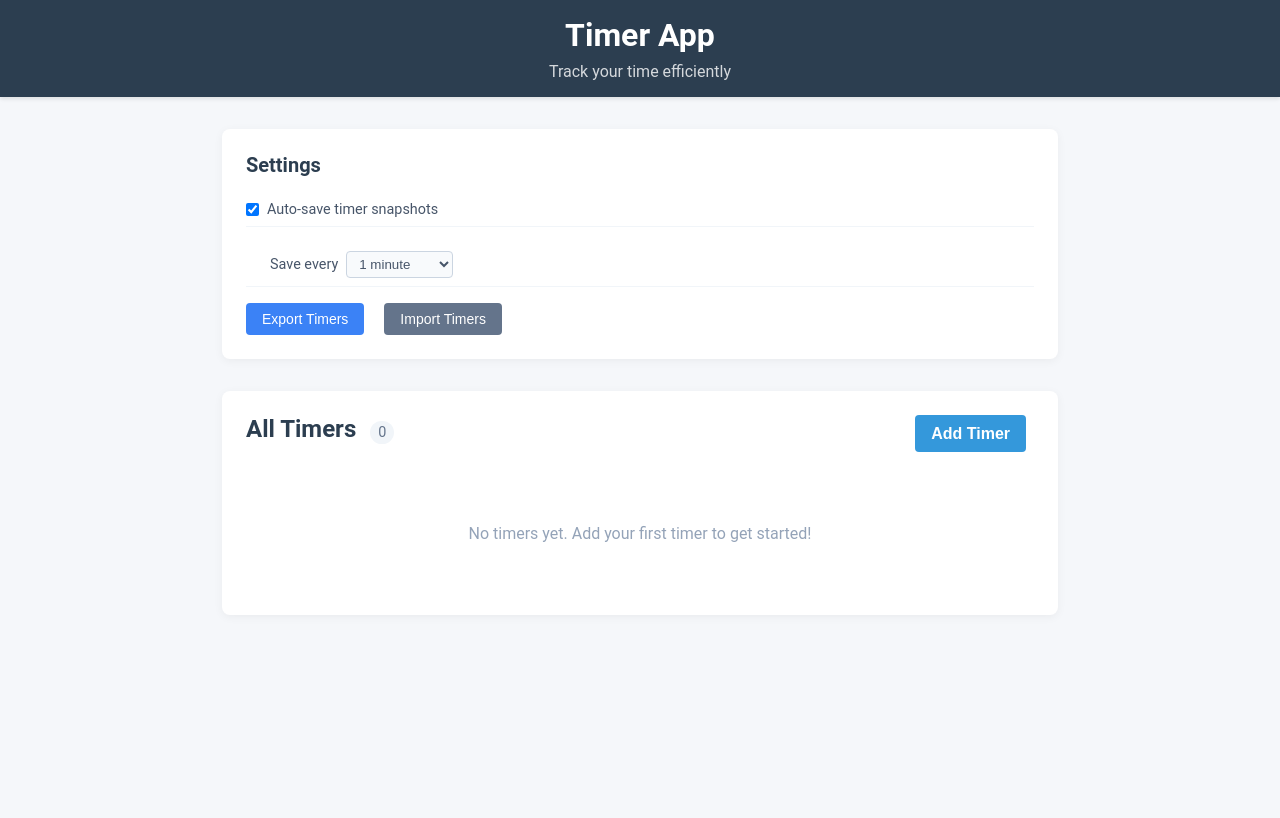
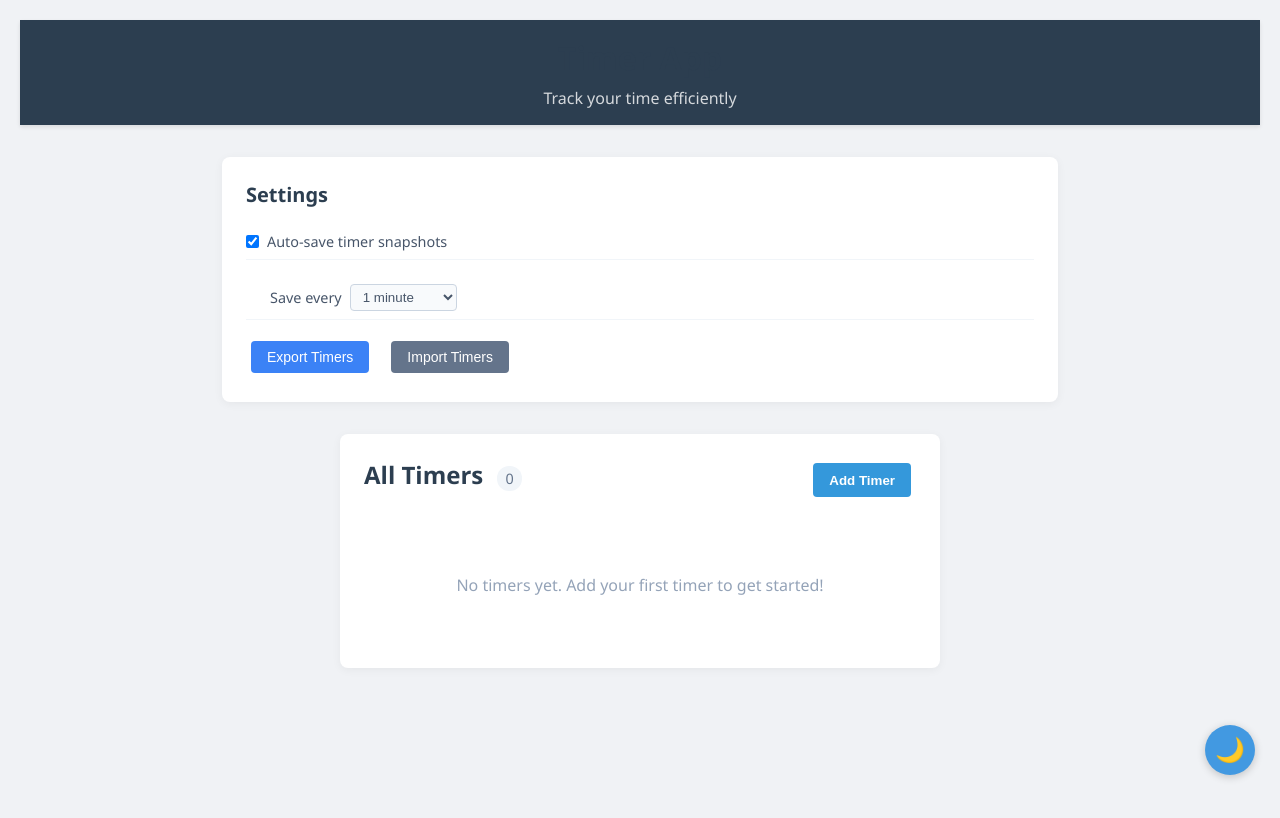
Before and after one commit to joemiddie13/timer-app, a React (Create React App) app: page / in a window 1280 px wide. Shown: the top 818 px of the page. Built offline with nearby package versions, Linux system fonts and the light colour scheme; the HTML template or start-up script is replaced by a standard one.

Commit message:
Part 9 of tutorial

```diff
--- a/src/App.css
+++ b/src/App.css
@@ -37,12 +37,58 @@
   }
 }
 
+body {
+  font-family: 'Segoe UI', Tahoma, Geneva, Verdana, sans-serif;
+  background-color: #f0f2f5;
+  margin: 0;
+  padding: 20px;
+  color: #333;
+}
+
+h1, h2, h3 {
+  color: #2c3e50;
+}
+
+button {
+  background-color: #3498db;
+  color: white;
+  border: none;
+  padding: 8px 12px;
+  margin: 5px;
+  cursor: pointer;
+  border-radius: 4px;
+  transition: background 0.3s ease;
+}
+
+button:hover {
+  background-color: #2980b9;
+}
+
+.timer-board {
+  max-width: 600px;
+  margin: auto;
+}
+
+.timer-card {
+  background: white;
+  padding: 16px;
+  margin-bottom: 12px;
+  border-radius: 6px;
+  box-shadow: 0 2px 8px rgba(0, 0, 0, 0.1);
+  transition: transform 0.2s ease;
+  animation: fadeIn 0.5s ease-out;
+}
+
+.timer-card:hover {
+  transform: translateY(-2px);
+}
+
 /* Global app styles */
 .app {
   display: flex;
   flex-direction: column;
   min-height: 100vh;
-  font-family: 'Roboto', 'Helvetica Neue', sans-serif;
+  font-family: 'Segoe UI', Tahoma, Geneva, Verdana, sans-serif;
 }
 
 .app-content {
@@ -53,23 +99,7 @@
   width: 100%;
 }
 
-/* Reusable styles */
-button {
-  background-color: #3498db;
-  border: none;
-  color: white;
-  padding: 10px 15px;
-  border-radius: 4px;
-  cursor: pointer;
-  font-size: 1rem;
-  margin-right: 0.5rem;
-  transition: background-color 0.2s;
-}
-
-button:hover {
-  background-color: #2980b9;
-}
-
+/* Button variants */
 button.secondary {
   background-color: #95a5a6;
 }
@@ -85,3 +115,235 @@ button.danger {
 button.danger:hover {
   background-color: #c0392b;
 }
+
+/* Timer animations */
+@keyframes flash {
+  0%, 100% { opacity: 1; }
+  50% { opacity: 0.5; }
+}
+
+@keyframes fadeIn {
+  from { opacity: 0; transform: translateY(10px); }
+  to { opacity: 1; transform: translateY(0); }
+}
+
+.timer-card.running {
+  border-left: 4px solid #22c55e;
+  animation: flash 0.5s ease;
+}
+
+.timer-card.paused {
+  border-left: 4px solid #64748b;
+  animation: flash 0.5s ease;
+}
+
+/* Responsive design */
+@media (max-width: 600px) {
+  .timer-card {
+    padding: 12px;
+    font-size: 14px;
+  }
+}
+
+/* Dark mode styles */
+body.dark-mode {
+  background-color: #1a202c;
+  color: #f7fafc;
+}
+
+body.dark-mode .app-content {
+  background-color: #1a202c;
+}
+
+body.dark-mode .app-header {
+  background-color: #2d3748;
+  color: #e2e8f0;
+  border-bottom: 1px solid #4a5568;
+}
+
+body.dark-mode h1,
+body.dark-mode h2,
+body.dark-mode h3 {
+  color: #e2e8f0;
+}
+
+body.dark-mode .timer-card {
+  background: #2d3748;
+  box-shadow: 0 2px 8px rgba(0, 0, 0, 0.3);
+}
+
+body.dark-mode .timer-board,
+body.dark-mode .timer-board-header,
+body.dark-mode .timer-settings,
+body.dark-mode .empty-state {
+  background: #2d3748;
+  color: #e2e8f0;
+}
+
+body.dark-mode .time-display {
+  color: #e2e8f0;
+}
+
+body.dark-mode .status-indicator {
+  color: #a0aec0;
+}
+
+body.dark-mode .timer-count,
+body.dark-mode .timer-stats-bar {
+  color: #a0aec0;
+}
+
+body.dark-mode .timer-count {
+  background-color: #2d3748;
+}
+
+body.dark-mode input,
+body.dark-mode select {
+  background-color: #4a5568;
+  color: #e2e8f0;
+  border-color: #718096;
+}
+
+body.dark-mode input::placeholder {
+  color: #a0aec0;
+}
+
+body.dark-mode button {
+  background-color: #4299e1;
+}
+
+body.dark-mode button:hover {
+  background-color: #3182ce;
+}
+
+body.dark-mode button.secondary {
+  background-color: #718096;
+}
+
+body.dark-mode button.secondary:hover {
+  background-color: #4a5568;
+}
+
+body.dark-mode button.danger {
+  background-color: #f56565;
+}
+
+body.dark-mode button.danger:hover {
+  background-color: #e53e3e;
+}
+
+/* Timer control buttons */
+.timer-controls .control-btn.pause {
+  background-color: #f39c12;
+}
+
+.timer-controls .control-btn.pause:hover {
+  background-color: #e67e22;
+}
+
+.timer-controls .control-btn.resume {
+  background-color: #2ecc71;
+}
+
+.timer-controls .control-btn.resume:hover {
+  background-color: #27ae60;
+}
+
+.timer-controls .control-btn.reset {
+  background-color: #95a5a6;
+}
+
+.timer-controls .control-btn.reset:hover {
+  background-color: #7f8c8d;
+}
+
+/* Dark mode button styles for timer controls */
+body.dark-mode .timer-controls .control-btn.pause {
+  background-color: #f39c12;
+}
+
+body.dark-mode .timer-controls .control-btn.pause:hover {
+  background-color: #e67e22;
+}
+
+body.dark-mode .timer-controls .control-btn.resume {
+  background-color: #2ecc71;
+}
+
+body.dark-mode .timer-controls .control-btn.resume:hover {
+  background-color: #27ae60;
+}
+
+body.dark-mode .timer-controls .control-btn.reset {
+  background-color: #718096;
+}
+
+body.dark-mode .timer-controls .control-btn.reset:hover {
+  background-color: #4a5568;
+}
+
+/* Dark mode styles for timer settings */
+body.dark-mode .timer-settings {
+  background-color: #2d3748;
+  box-shadow: 0 2px 10px rgba(0, 0, 0, 0.2);
+}
+
+body.dark-mode .settings-header h3 {
+  color: #e2e8f0;
+}
+
+body.dark-mode .settings-option {
+  border-bottom: 1px solid #4a5568;
+}
+
+body.dark-mode .settings-option label {
+  color: #a0aec0;
+}
+
+body.dark-mode .interval-option select {
+  background-color: #4a5568;
+  color: #e2e8f0;
+  border-color: #718096;
+}
+
+body.dark-mode .export-btn {
+  background-color: #4299e1;
+}
+
+body.dark-mode .export-btn:hover {
+  background-color: #3182ce;
+}
+
+body.dark-mode .import-btn {
+  background-color: #718096;
+}
+
+body.dark-mode .import-btn:hover {
+  background-color: #4a5568;
+}
+
+/* Toggle button */
+.theme-toggle {
+  position: fixed;
+  bottom: 20px;
+  right: 20px;
+  width: 50px;
+  height: 50px;
+  border-radius: 50%;
+  background-color: #4299e1;
+  color: white;
+  display: flex;
+  align-items: center;
+  justify-content: center;
+  font-size: 1.5rem;
+  cursor: pointer;
+  box-shadow: 0 2px 8px rgba(0, 0, 0, 0.2);
+  border: none;
+  z-index: 100;
+  transition: all 0.3s ease;
+}
+
+.theme-toggle:hover {
+  transform: scale(1.1);
+  background-color: #3182ce;
+}
--- a/src/App.js
+++ b/src/App.js
@@ -5,6 +5,7 @@ import { updateRunningTimers } from './features/timers/TimerSlice';
 import Header from './components/Header';
 import TimerBoard from './components/TimerBoard';
 import TimerSettings from './components/TimerSettings';
+import ThemeToggle from './components/ThemeToggle';
 import { store } from './app/store';
 
 function App() {
@@ -22,6 +23,7 @@ function App() {
         <TimerSettings store={store} />
         <TimerBoard />
       </main>
+      <ThemeToggle />
     </div>
   );
 }
--- /dev/null
+++ b/src/components/ThemeToggle.js
@@ -0,0 +1,36 @@
+import React, { useState, useEffect } from 'react';
+
+const ThemeToggle = () => {
+  // Check if user has a preference saved in localStorage
+  const [darkMode, setDarkMode] = useState(() => {
+    const savedMode = localStorage.getItem('darkMode');
+    return savedMode === 'true';
+  });
+
+  // Apply dark mode to the body when component mounts or darkMode changes
+  useEffect(() => {
+    if (darkMode) {
+      document.body.classList.add('dark-mode');
+    } else {
+      document.body.classList.remove('dark-mode');
+    }
+    // Save preference to localStorage
+    localStorage.setItem('darkMode', darkMode);
+  }, [darkMode]);
+
+  const toggleTheme = () => {
+    setDarkMode(!darkMode);
+  };
+
+  return (
+    <button
+      className="theme-toggle"
+      onClick={toggleTheme}
+      title={darkMode ? "Switch to light mode" : "Switch to dark mode"}
+    >
+      {darkMode ? "☀️" : "🌙"}
+    </button>
+  );
+};
+
+export default ThemeToggle;
```
